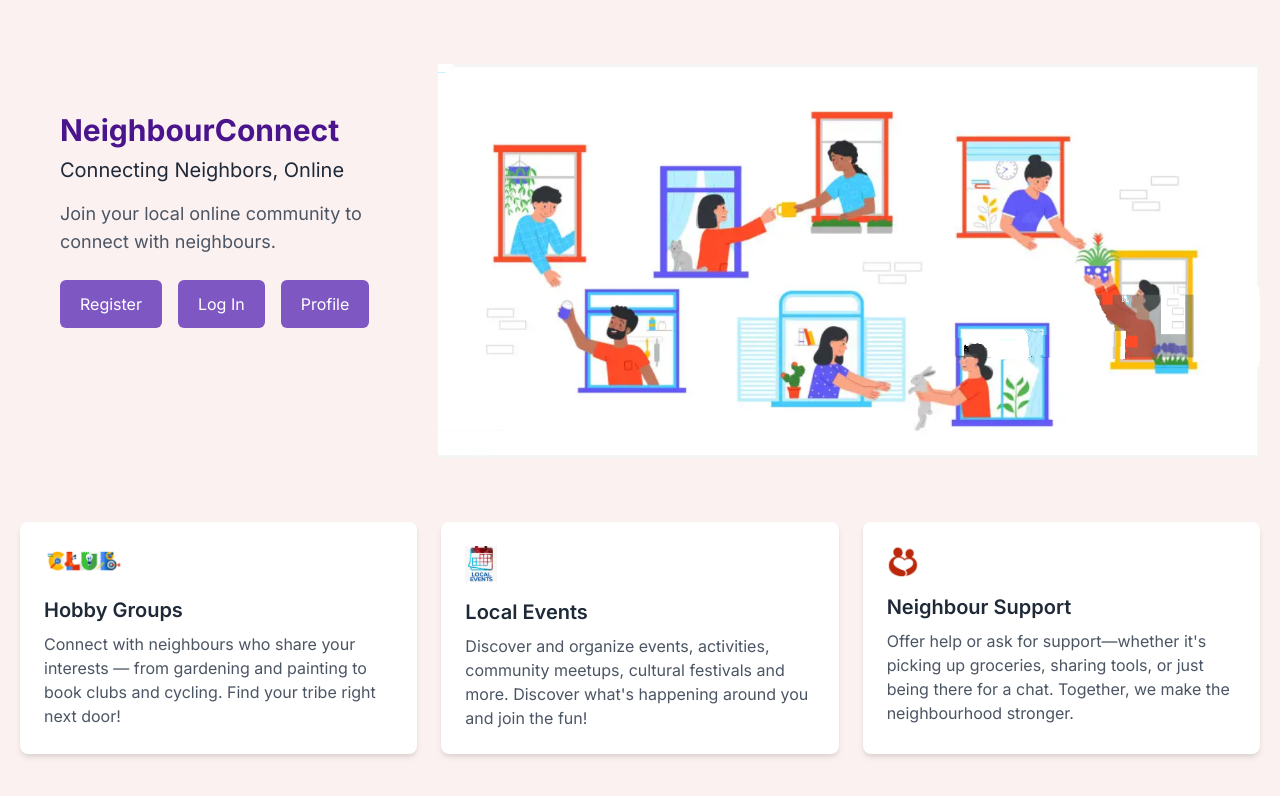
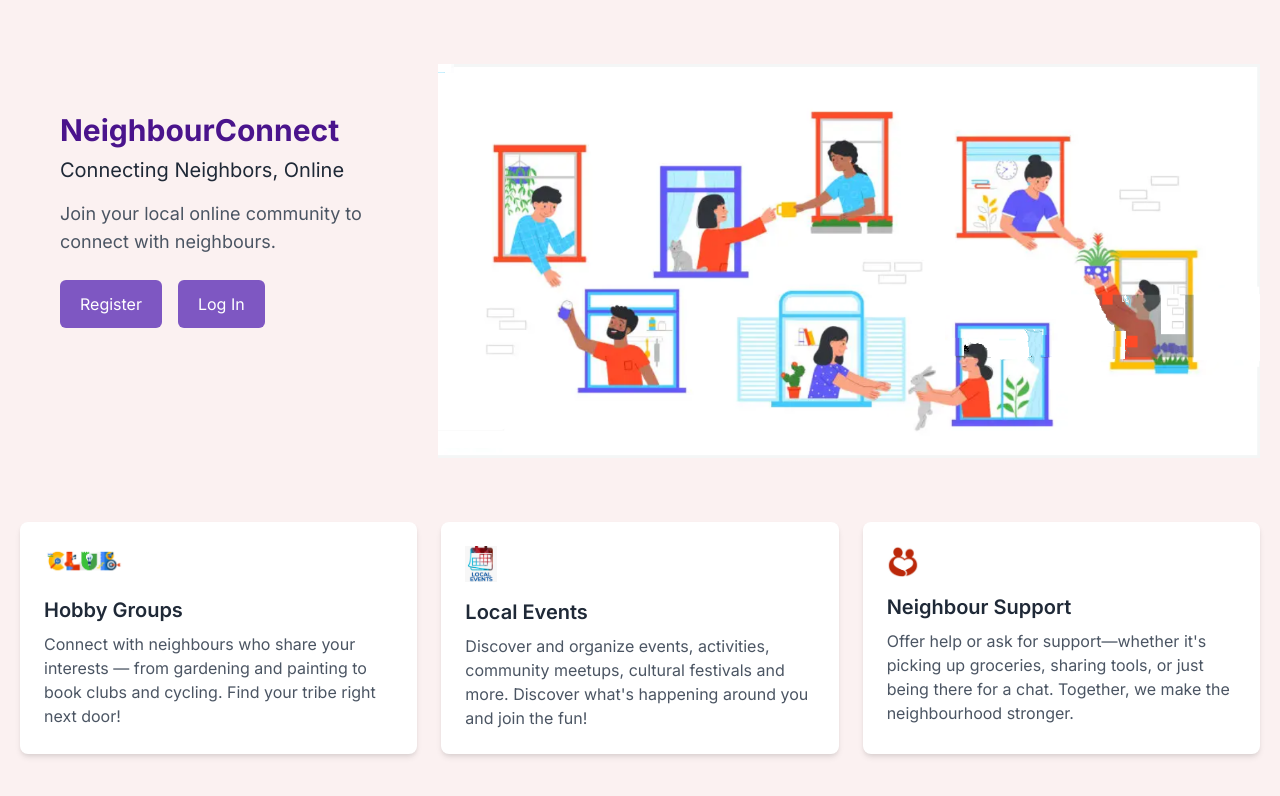
Before and after one commit to FSDev-NeighborConnect/frontend, a React (Vite) app: page / in a window 1280 px wide. Shown: the top 796 px of the page. Built offline with nearby package versions, Linux system fonts and the light colour scheme.

Commit message:
removed profile button from landing page (home page)

```diff
--- a/src/pages/Home.jsx
+++ b/src/pages/Home.jsx
@@ -34,12 +34,7 @@ export default function Home() {
               >
                 Log In
               </button>
-              <button
-                className="px-5 py-3 bg-[#7e57c2] hover:bg-[#6d4baf] text-white rounded-md transition-colors"
-                onClick={() => navigate('/profile')}
-              >
-                Profile
-              </button>
+
             </div>
           </div>
 
```
